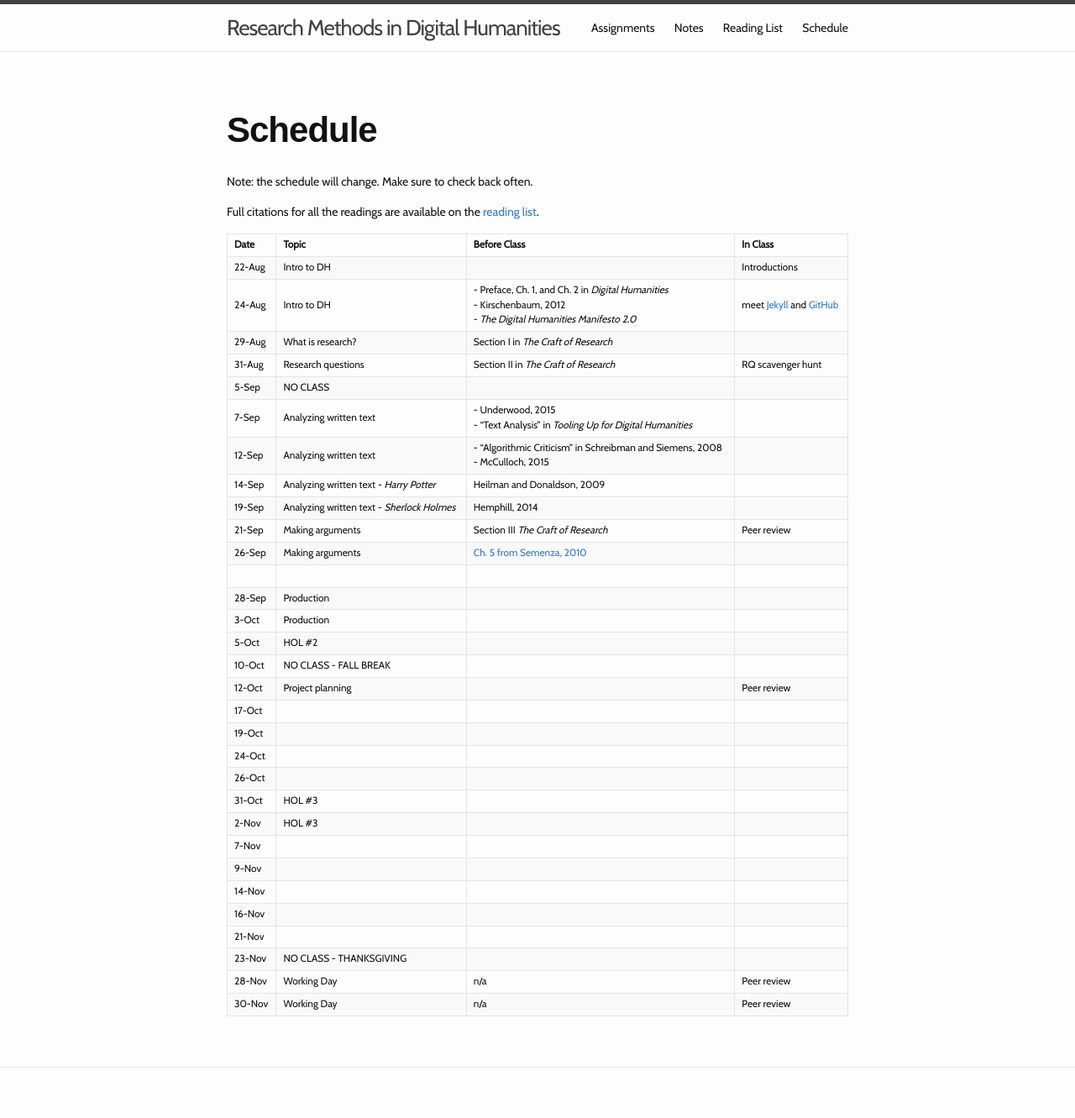
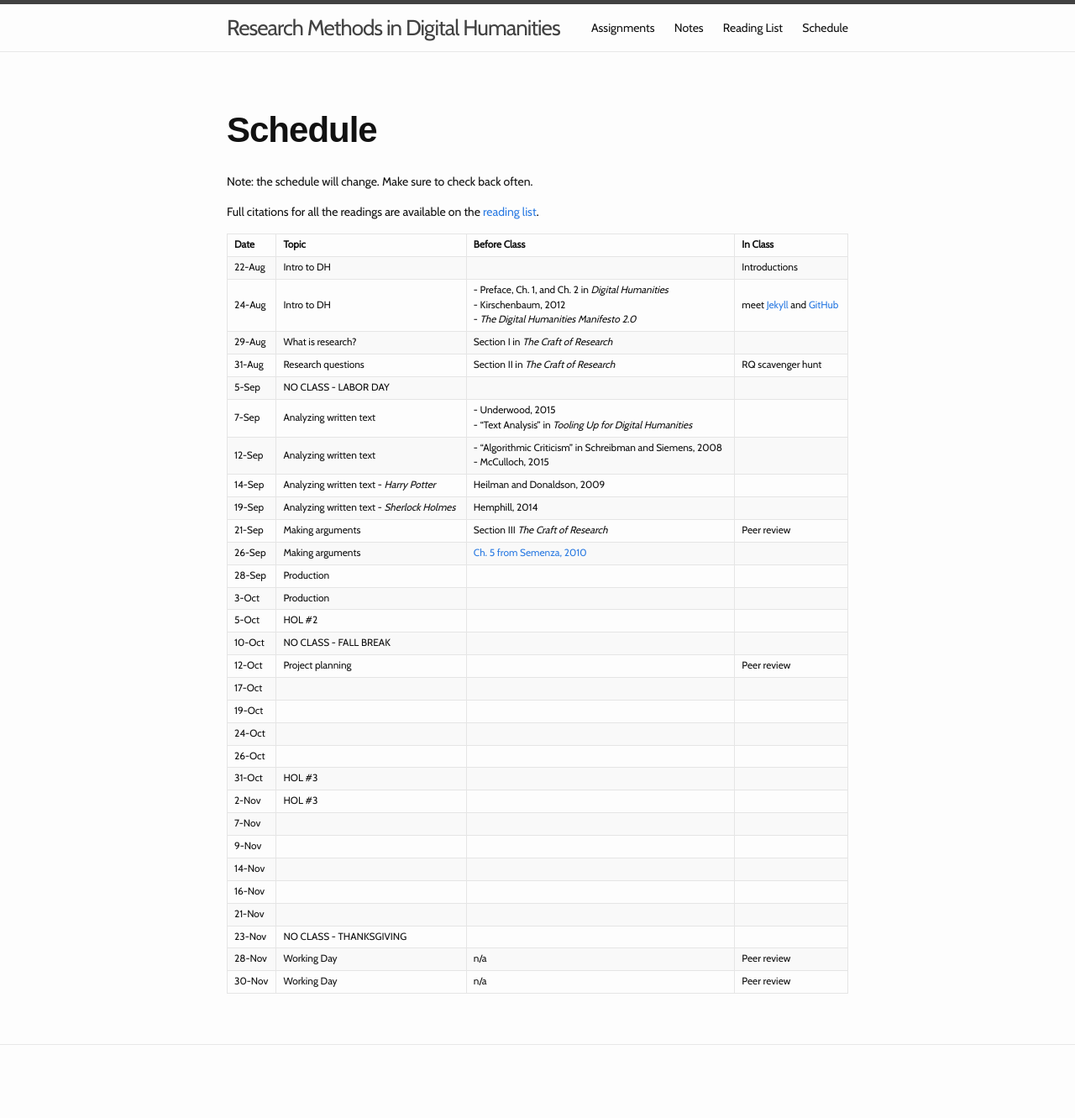
Before and after one commit to manarwala/research-methods-in-digital-humanities, a Jekyll site: the page built from schedule.md, in a window 1280 px wide. Shown: the whole page at 84% size. Built offline with Jekyll 4.4.1, drawn with Linux system fonts in a browser that asks for light colours; some web fonts are replaced; after the commit the page ends 1304 px from its top, so only the background shows below that.

Commit message:
more schedule fix

```diff
--- a/schedule.md
+++ b/schedule.md
@@ -14,14 +14,13 @@ Full citations for all the readings are available on the [reading list](/researc
 |24-Aug|Intro to DH|- Preface, Ch. 1, and Ch. 2 in _Digital Humanities_<br />- Kirschenbaum, 2012<br />- _The Digital Humanities Manifesto 2.0_|meet [Jekyll](https://jekyllrb.com/) and [GitHub](http://www.github.com)|
 |29-Aug|What is research?|Section I in _The Craft of Research_||
 |31-Aug|Research questions|Section II in _The Craft of Research_|RQ scavenger hunt|
-|5-Sep|NO CLASS|||
+|5-Sep|NO CLASS - LABOR DAY|||
 |7-Sep|Analyzing written text|- Underwood, 2015<br />- "Text Analysis" in _Tooling Up for Digital Humanities_||
 |12-Sep|Analyzing written text|- "Algorithmic Criticism" in Schreibman and Siemens, 2008<br />- McCulloch, 2015||
 |14-Sep|Analyzing written text - *Harry Potter*|Heilman and Donaldson, 2009||
 |19-Sep|Analyzing written text - *Sherlock Holmes*|Hemphill, 2014
 |21-Sep|Making arguments|Section III _The Craft of Research_|Peer review|
-|26-Sep|Making arguments|[Ch. 5 from Semenza, 2010](https://www.dropbox.com/s/mzka6oyp3ura2bd/Semenza%202010%20Ch%205.pdf?dl=0)
-|
+|26-Sep|Making arguments|[Ch. 5 from Semenza, 2010](https://www.dropbox.com/s/mzka6oyp3ura2bd/Semenza%202010%20Ch%205.pdf?dl=0)|
 |28-Sep|Production|||
 |3-Oct|Production||
 |5-Oct|HOL #2|||
```
